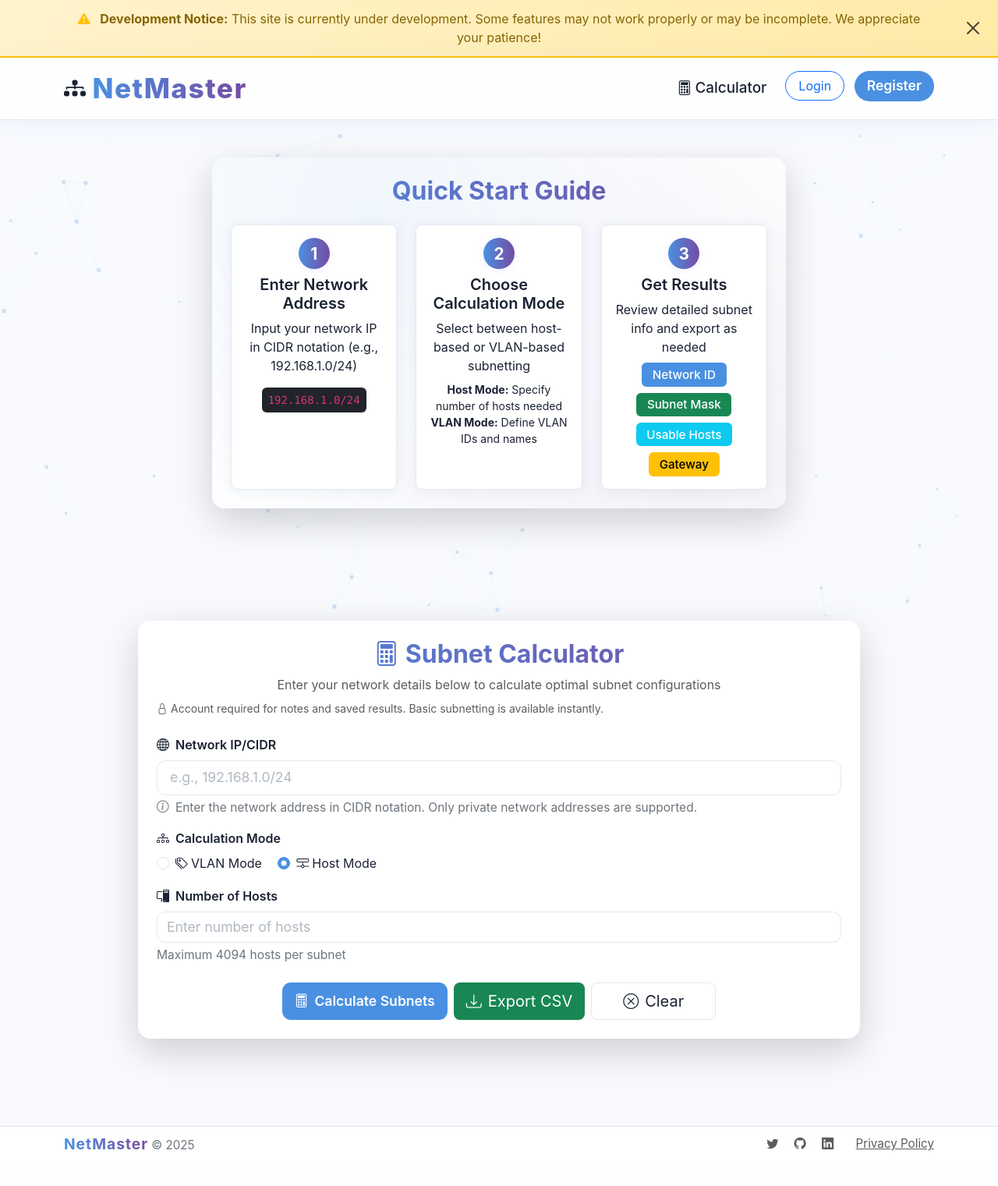
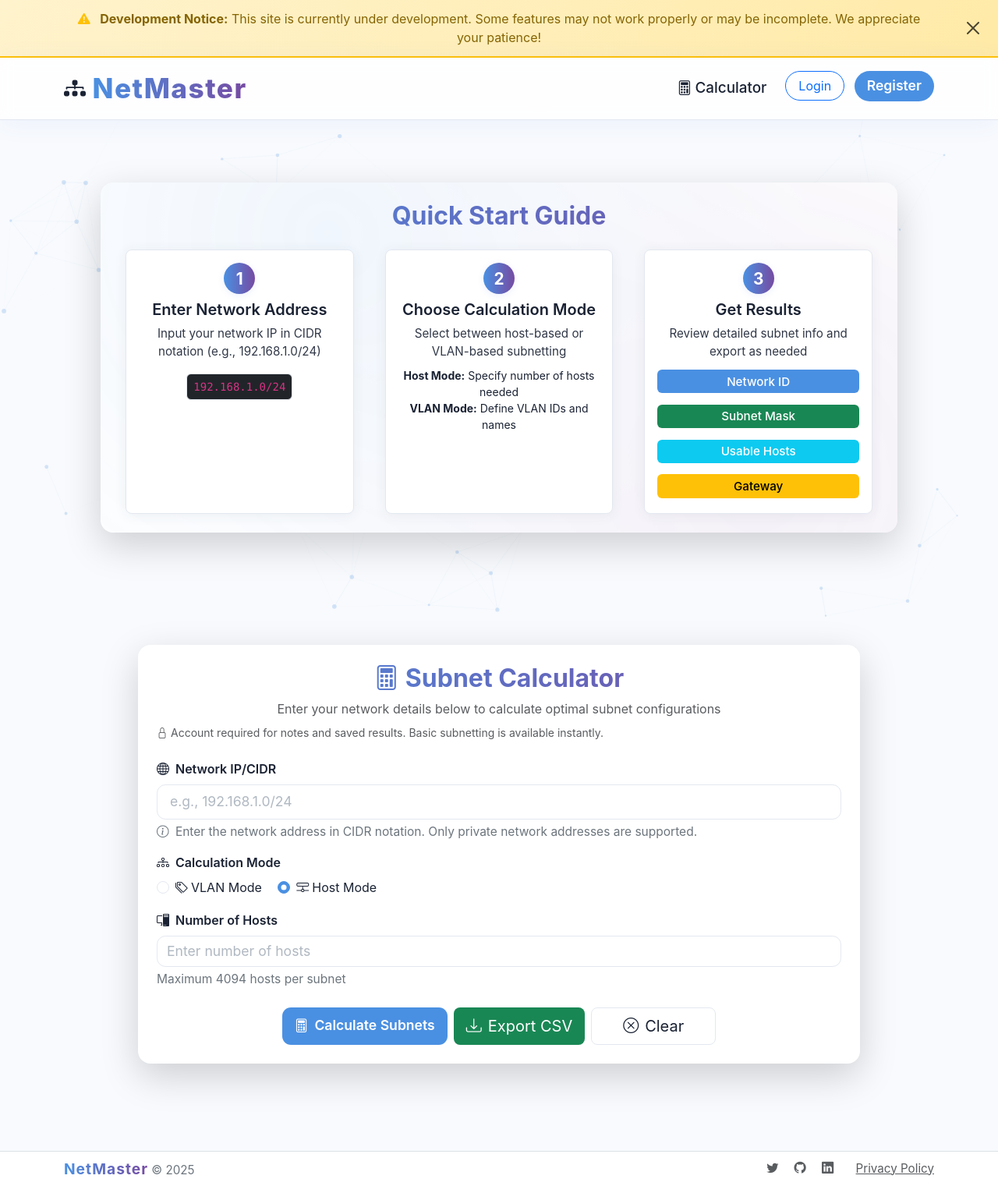
Before and after one commit to broh1m/netmaster-web, a Flask app: page /calculator in a window 1280 px wide. Shown: the whole page at 78% size. Before the commit the page ends 1476 px from the top, so only its background shows below. Run offline with Flask 3, Linux system fonts and the light colour scheme; some libraries are stand-ins or nearby versions.

Commit message:
feat: implement comprehensive profile page and clean up navigation
✨ Add complete profile page functionality:
- Create modern, responsive profile page with tabbed interface
- Add Overview tab with user stats, account info, and recent notes
- Add Settings tab with theme, language, and calculator preferences
- Add Security tab with password change and account management
- Implement AJAX form submissions for real-time updates
- Add data export functionality for user data backup
- Add account deletion with confirmation modals

🎨 Improve UI/UX and accessibility:
- Add comprehensive CSS styling with theme-adaptive colors
- Ensure proper text contrast in both light and dark modes
- Add hover effects and smooth transitions
- Implement responsive design for mobile devices
- Add proper form validation and error handling
- Include empty states for users with no notes
- Expand Quick Start Guide card horizontal margins for optimal text fitting
- Fix three-step card layout to ensure all cards align in a single row
- Replace Bootstrap grid with custom flexbox for better control
- Optimize container width and card spacing for better content display

🧹 Clean up navigation:
- Remove redundant "Settings" link from dropdown menu
- Remove theme toggle from header (now in profile settings)
- Move NetMaster logo back to far left position
- Add Calculator and Notes links to right navigation area
- Position navigation links closer to user dropdown for better UX
- Fix logout functionality with secure POST form and CSRF protection
- Clean up unused CSS and JavaScript code
- Simplify theme initialization logic
- Improve navigation organization and reduce clutter

📱 Responsive design improvements:
- Optimize layout for different screen sizes
- Add mobile-friendly touch targets
- Implement proper spacing and typography
- Ensure consistent styling across all themes

🔒 Security improvements:
- Add input validation and sanitization
- Implement proper authentication checks
- Add rate limiting on sensitive operations
- Include confirmation dialogs for destructive actions
- Add secure password change functionality
- Implement secure logout with POST method and CSRF tokens

The profile page now provides a centralized location for all user preferences
and account management, while the navigation is cleaner and more intuitive.

```diff
--- a/app.py
+++ b/app.py
@@ -269,10 +269,11 @@ def login():
         flash('Invalid username or password', 'error')
     return render_template('login.html')
 
-@app.route('/logout')
+@app.route('/logout', methods=['GET', 'POST'])
 @login_required
 def logout():
     logout_user()
+    flash('You have been successfully logged out.', 'success')
     return redirect(url_for('login'))
 
 @app.route('/register', methods=['GET', 'POST'])
--- a/static/css/style.css
+++ b/static/css/style.css
@@ -325,6 +325,8 @@ body {
   position: relative;
   overflow: hidden;
   backdrop-filter: blur(2px);
+  padding: 2rem 5rem;
+  margin: 2rem -3rem;
 }
 [data-bs-theme="dark"] .quick-start-card {
   background: rgba(35, 40, 55, 0.72);
@@ -346,10 +348,22 @@ body {
 .quick-start-card h2 {
   position: relative;
   z-index: auto;
+  font-size: 2rem;
+  margin-bottom: 1.5rem;
+  text-align: center;
 }
 .steps-container {
   position: relative;
   z-index: auto;
+  display: flex;
+  flex-wrap: nowrap;
+  justify-content: space-between;
+  gap: 1.5rem;
+}
+
+.step-card-wrapper {
+  flex: 1;
+  min-width: 0;
 }
 .step-card {
   background: var(--color-card);
@@ -357,12 +371,30 @@ body {
   box-shadow: var(--shadow);
   border: 1px solid var(--color-border);
   transition: box-shadow var(--transition), border var(--transition);
-  min-height: 220px;
+  min-height: 200px;
   display: flex;
   flex-direction: column;
   align-items: center;
   justify-content: flex-start;
   backdrop-filter: blur(1.5px);
+  padding: 1.5rem 2.5rem;
+  margin: 0 0.5rem;
+  text-align: center;
+}
+
+.step-card h3 {
+  font-size: 1.2rem;
+  font-weight: 600;
+  margin-bottom: 0.75rem;
+  color: var(--color-text);
+}
+
+.step-card p {
+  font-size: 0.95rem;
+  line-height: 1.5;
+  margin-bottom: 0.75rem;
+  color: var(--color-text);
+  opacity: 0.9;
 }
 [data-bs-theme="dark"] .step-card {
   background: rgba(35, 40, 55, 0.82);
@@ -387,10 +419,18 @@ body {
   font-family: 'Fira Mono', 'Consolas', monospace;
   font-size: 1rem;
   margin-top: 0.5rem;
+  padding: 0.5rem 0.75rem;
+  background: var(--color-bg-alt);
+  border-radius: 0.5rem;
+  border: 1px solid var(--color-border);
 }
 .result-info .badge {
   font-size: 0.95rem;
   padding: 0.5em 0.9em;
+  margin: 0.2rem 0;
+  display: block;
+  width: 100%;
+  text-align: center;
 }
 
 /* --- Calculator Card: Dark Mode Fixes and Transparency --- */
--- a/templates/base.html
+++ b/templates/base.html
@@ -58,7 +58,14 @@
                     <ul class="dropdown-menu dropdown-menu-end mt-2 dropdown-menu-dark" aria-labelledby="profileDropdown">
                         <li><a class="dropdown-item" href="{{ url_for('profile') }}">Profile <i class="bi bi-person ms-2"></i></a></li>
                         <li><hr class="dropdown-divider"></li>
-                        <li><a class="dropdown-item text-danger" href="{{ url_for('logout') }}">Logout <i class="bi bi-box-arrow-right ms-2"></i></a></li>
+                        <li>
+                            <form method="POST" action="{{ url_for('logout') }}" style="display: inline;">
+                                <input type="hidden" name="csrf_token" value="{{ csrf_token() }}">
+                                <button type="submit" class="dropdown-item text-danger" onclick="return confirm('Are you sure you want to logout?')" style="background: none; border: none; width: 100%; text-align: left; padding: 0.5rem 1rem;">
+                                    Logout <i class="bi bi-box-arrow-right ms-2"></i>
+                                </button>
+                            </form>
+                        </li>
                     </ul>
                 </div>
                 {% else %}
--- a/templates/index.html
+++ b/templates/index.html
@@ -5,12 +5,12 @@
 <section class="quick-start-section py-5">
     <div class="container">
         <div class="row justify-content-center">
-            <div class="col-lg-8">
+            <div class="col-lg-10">
                 <div class="quick-start-card shadow-lg rounded-4 p-4 mb-5 bg-gradient position-relative overflow-hidden">
                     <div class="quick-start-bg"></div>
                     <h2 class="text-center mb-4 fw-bold text-gradient">Quick Start Guide</h2>
-                    <div class="steps-container row g-4">
-                        <div class="col-md-4">
+                    <div class="steps-container">
+                        <div class="step-card-wrapper">
                             <div class="step-card h-100 p-3 text-center rounded-3">
                                 <div class="step-number mb-2">1</div>
                                 <h5 class="fw-semibold mb-2">Enter Network Address</h5>
@@ -20,7 +20,7 @@
                                 </div>
                             </div>
                         </div>
-                        <div class="col-md-4">
+                        <div class="step-card-wrapper">
                             <div class="step-card h-100 p-3 text-center rounded-3">
                                 <div class="step-number mb-2">2</div>
                                 <h5 class="fw-semibold mb-2">Choose Calculation Mode</h5>
@@ -31,7 +31,7 @@
                                 </div>
                             </div>
                         </div>
-                        <div class="col-md-4">
+                        <div class="step-card-wrapper">
                             <div class="step-card h-100 p-3 text-center rounded-3">
                                 <div class="step-number mb-2">3</div>
                                 <h5 class="fw-semibold mb-2">Get Results</h5>
```
Lines whose indentation alone changed are shown as unchanged.
